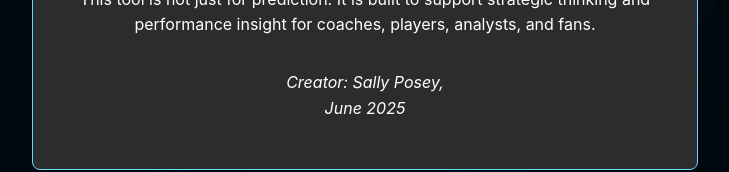
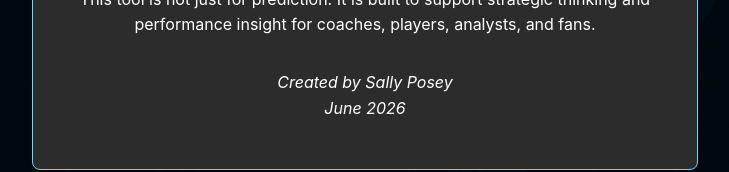
Before and after one commit to SallyPosey/BasketballPredictor, a React (Create React App) app: page / in a window 1280 px wide. Both pictures are taken after a click on the button "About". Shown: the part 998-1170 px from the top of the page, without its empty margins (275-1004 px from the left). Built offline with nearby package versions, Linux system fonts and the light colour scheme.

Commit message:
Update creator text in about modal

```diff
--- a/src/App.js
+++ b/src/App.js
@@ -79,8 +79,8 @@ function App() {
               <p>This tool is not just for prediction. It is built to support strategic thinking and performance insight for coaches, players, analysts, and fans.</p>
 
               <p style={{ marginTop: '2rem', fontStyle: 'italic' }}>
-                Creator: Sally Posey,<br />
-                June 2025
+                Created by Sally Posey<br />
+                June 2026
               </p>
             </div>
           </div>
```
